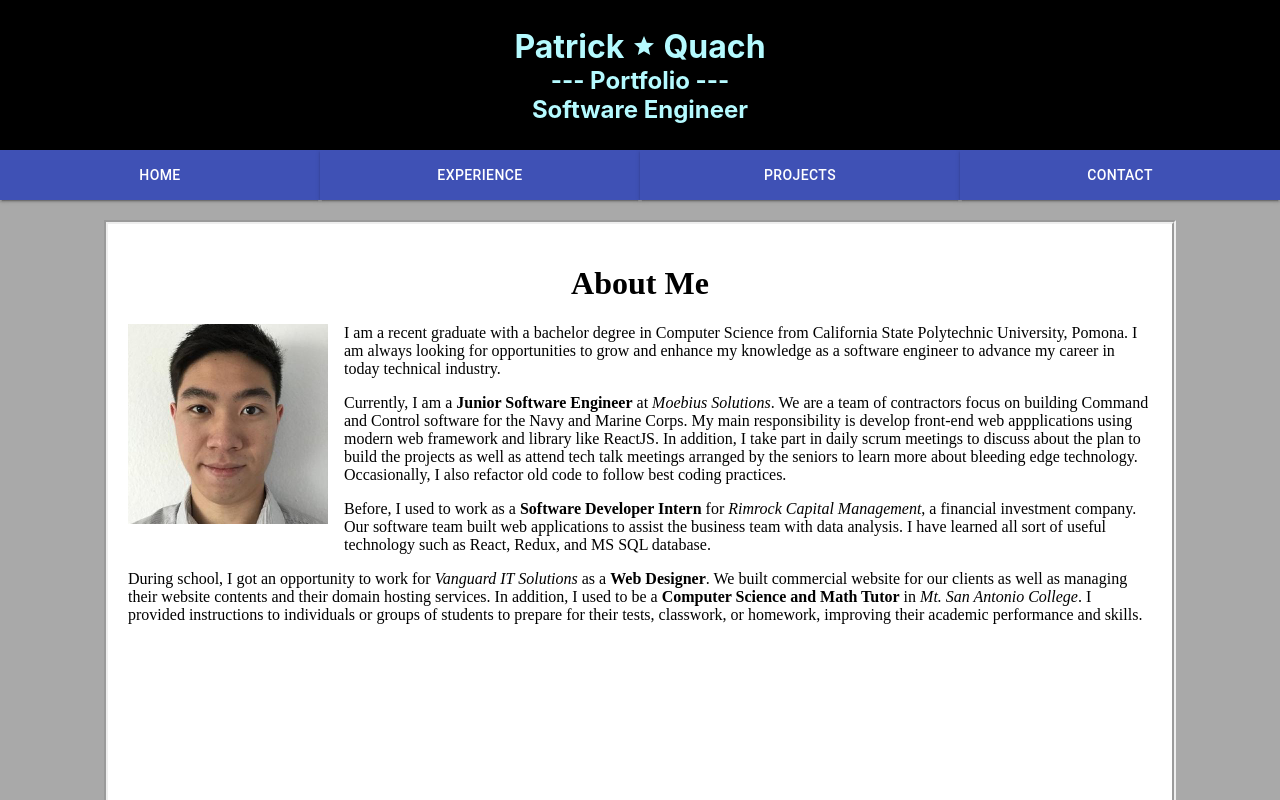
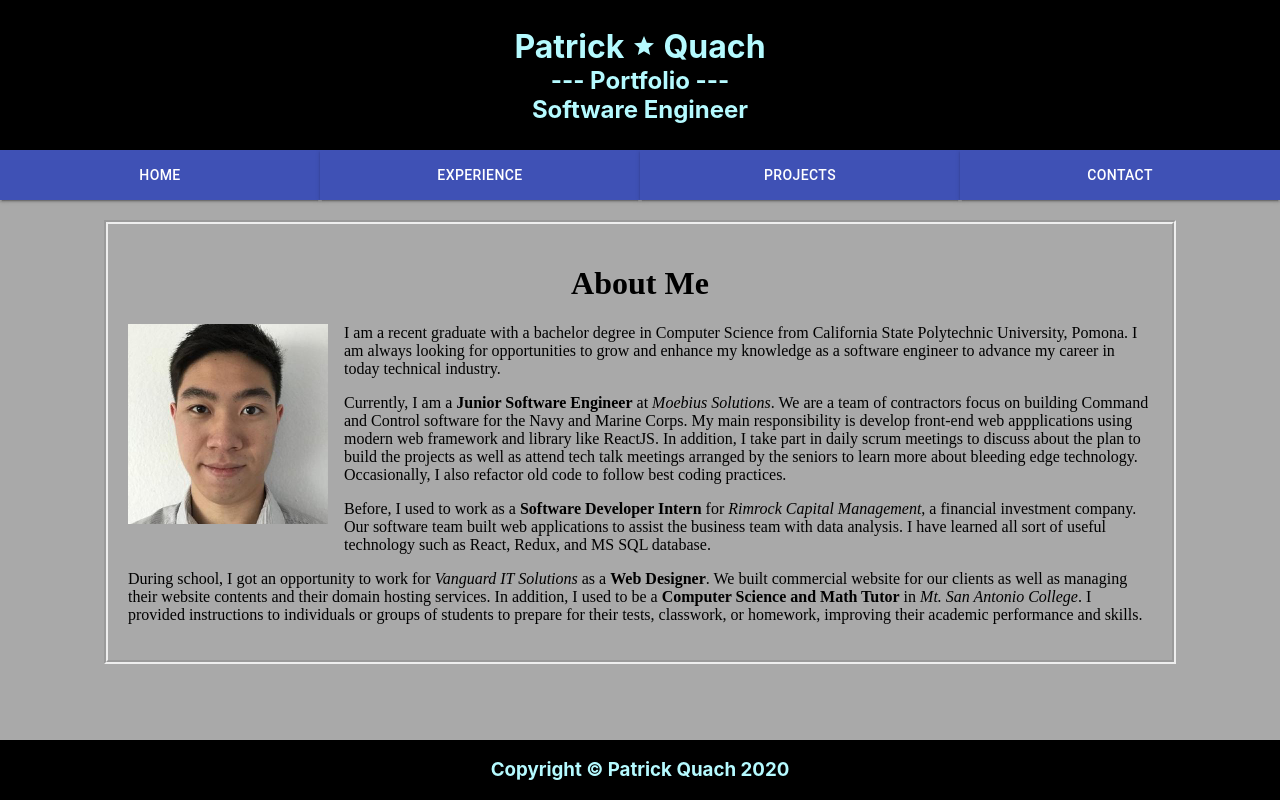
Before and after one commit to patrick1311/portfolio, a React (Create React App) app: page / in a window 1280 px wide. Shown: the top 800 px of the page. Built offline with nearby package versions, Linux system fonts and the light colour scheme.

Commit message:
remove white spaces in home page

```diff
--- a/src/components/Home.js
+++ b/src/components/Home.js
@@ -11,7 +11,6 @@ const useStyles = makeStyles({
       marginBottom: '20px',
       padding: 20,
       border: '4px groove',
-      backgroundColor: 'white',
     },
     header: {
         textAlign: 'center',
@@ -63,12 +62,6 @@ const Home = () => {
                 a <b>Computer Science and Math Tutor</b> in <i>Mt. San Antonio College</i>. I provided instructions to individuals or groups of students to prepare
                 for their tests, classwork, or homework, improving their academic performance and skills.
             </p>
-            <br/><br/><br/><br/><br/><br/>
-            <br/><br/><br/><br/><br/>
-            <br/><br/><br/><br/><br/>
-            <br/><br/><br/><br/><br/>
-            <br/><br/><br/><br/><br/>
-            <br/><br/><br/><br/>
         </div>
     );
 };
```
